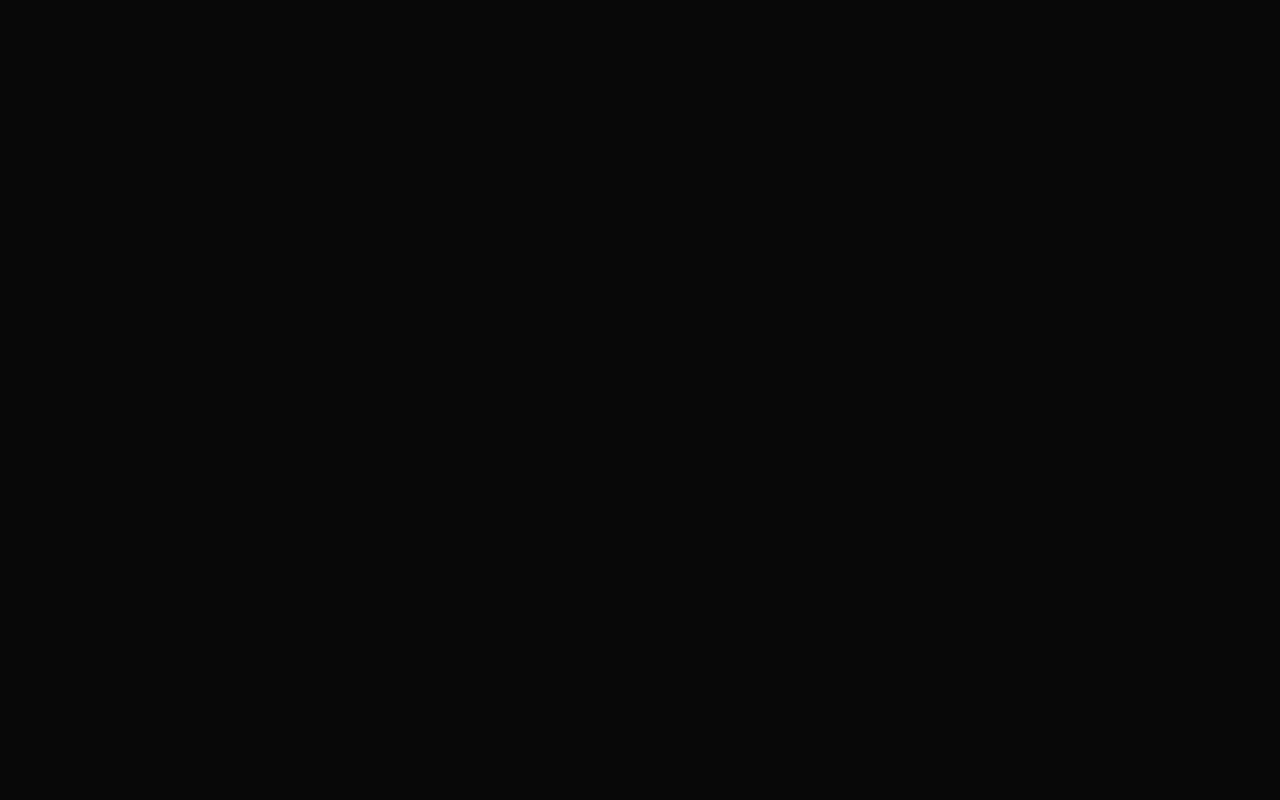
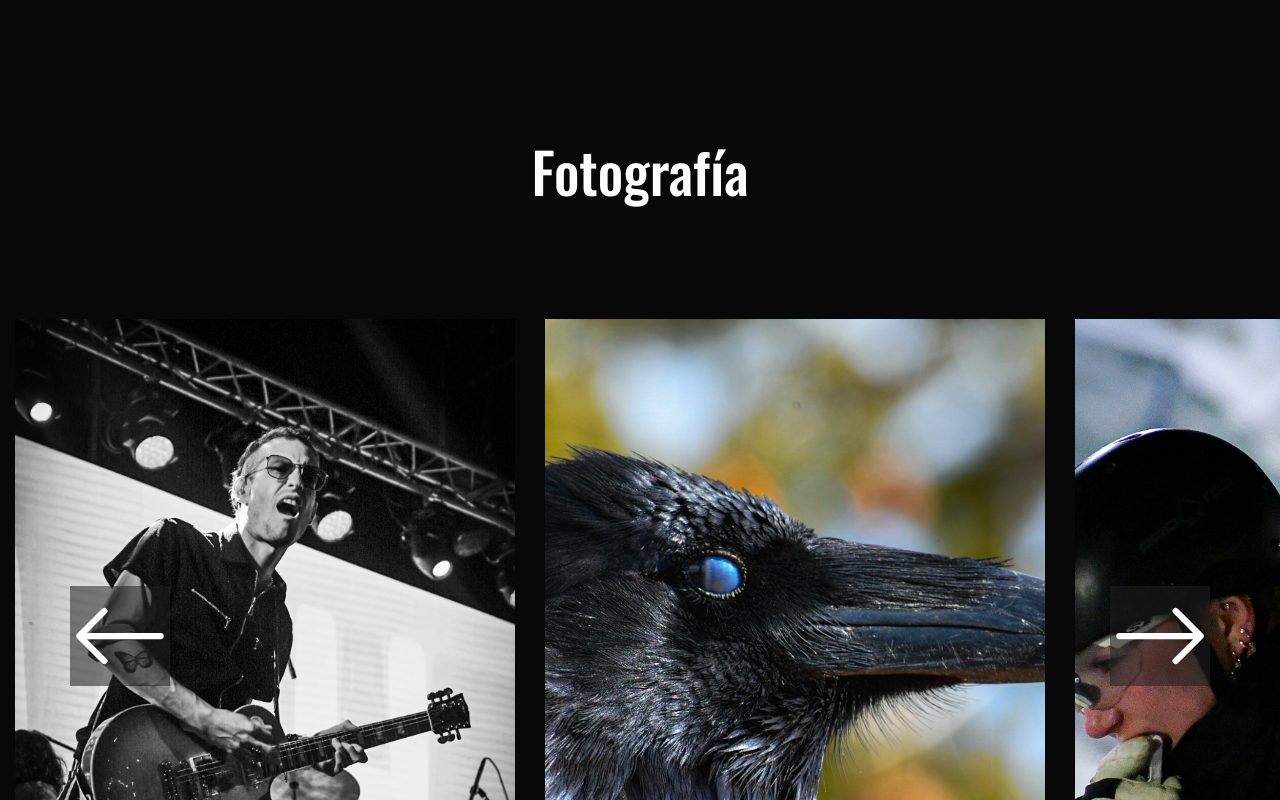
Before and after one commit to Lau-szutner/CSEG-PORTFOLIO, a React (Vite) app: page / in a window 1280 px wide. Shown: the part 2900-3700 px from the top of the page. Before the commit the page ends 1487 px from the top, so only its background shows below. Built offline with nearby package versions, Linux system fonts and the light colour scheme.

Commit message:
agrego el componente edits

```diff
--- a/src/App.jsx
+++ b/src/App.jsx
@@ -1,6 +1,7 @@
 import { useState, useEffect } from "react";
 import Navbar from "./components/navbar/Navbar";
 import Header from "./components/header/Header";
+import Edits from "./components/edicion/Edits";
 import MultiItemCarousel from "./components/Fotografia/MultiItemCarousel";
 import { imagenesFotografia } from "./assets/fotografia/imageLoader";
 import "./App.css";
@@ -26,6 +27,8 @@ function App() {
     <>
       <Navbar />
       <Header />
+      <Edits />
+      <MultiItemCarousel images={images}>Fotografía</MultiItemCarousel>
       <MultiItemCarousel images={images}>Fotografía</MultiItemCarousel>
     </>
   );
--- a/src/components/Fotografia/carousel.module.css
+++ b/src/components/Fotografia/carousel.module.css
@@ -48,7 +48,7 @@
   height: 700px;
   z-index: 10;
   margin: 15px;
-  overflow: hidden; /* Esconde la parte de la imagen que se amplía */
+  overflow: hidden;
   position: relative;
 }
 
@@ -57,12 +57,12 @@
   height: 100%;
   z-index: 1;
   object-fit: cover;
-  transition: transform 1s ease; /* Añadir transición suave */
+  transition: transform 1s ease;
 }
 
 .imagenes:hover {
   transform: scale(1.1);
-  opacity: 0.5; /* Hace la imagen un poco transparente para ver el fondo del contenedor */
+  opacity: 0.5;
 }
 
 .imageContainer:hover {
```
